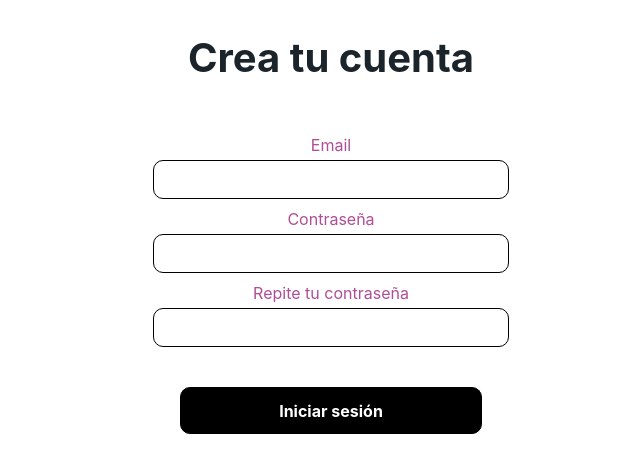
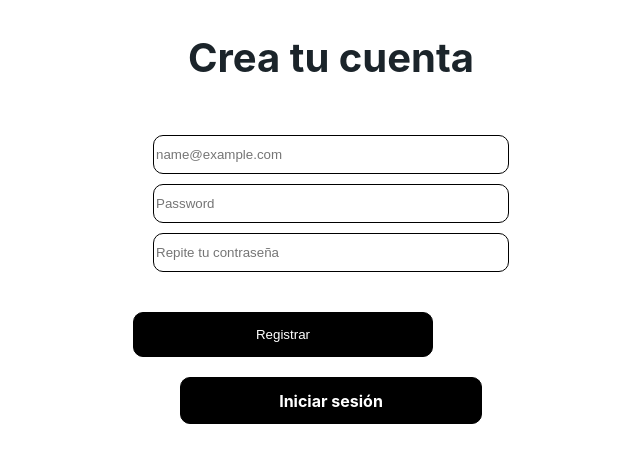
Before and after one commit to EmilioVidal/NeorisBloque, a React (Create React App) app in the folder nerisbloque-app/: page /creaCuenta in a window 1280 px wide. Shown: the top 472 px of the page, without its empty margins (309-949 px from the left). Built offline with nearby package versions, Linux system fonts and the light colour scheme.

Commit message:
Avance BD

```diff
--- a/nerisbloque-app/src/components/Bienvenido.jsx
+++ b/nerisbloque-app/src/components/Bienvenido.jsx
@@ -16,7 +16,7 @@ function Bienvenido() {
         <div className='input'>
             <div>
                 <p>Email</p>
-                <input type="text" />
+                <input type="text"  />
             </div>
             <div>
                 <p>Contraseña</p>
@@ -31,7 +31,7 @@ function Bienvenido() {
 
             <a href="">Olvide mi contraseña</a>
         </div>
-        <Link to="/game" className='inicialS'>Iniciar sesión</Link>
+        <Link to="/game" className='inicialS' >Iniciar sesión</Link>
         <div id='lineaS'>
             <div className='linea-horizontal'></div>
             <span>ó</span>
--- a/nerisbloque-app/src/components/CreaCuenta.jsx
+++ b/nerisbloque-app/src/components/CreaCuenta.jsx
@@ -1,31 +1,60 @@
-import React from 'react'
-import './Bienvenido.css'
+import React from 'react';
 import { Link } from 'react-router-dom';
-
+import './Bienvenido.css';
+import { auth, database } from './FirebaseConfig';
+// import { database } from ' ./FirebaseConfig';
+import { createUserWithEmailAndPassword } from 'firebase/auth';
+import { ref, set } from 'firebase/database';
 
 function CreaCuenta() {
+  const handleRegister = async (event) => {
+    event.preventDefault();
+    const email = event.target.email.value;
+    const password = event.target.password.value;
+    const confirmPassword = event.target.confirmPassword.value;
+
+    if (password !== confirmPassword) {
+      alert("Las contraseñas no coinciden.");
+      return;
+    }
+
+    try {
+      const userCredential = await createUserWithEmailAndPassword(auth, email, password);
+      const user = userCredential.user;
+
+      // Guardar el email en la base de datos
+      set(ref(database, 'users/' + user.uid), {
+        email: email,
+      });
+
+      console.log("Usuario creado y guardado en la base de datos");
+      // Redirigir al usuario o mostrar un mensaje de éxito
+    } catch (error) {
+      console.error("Error al registrar el usuario:", error.message);
+      alert(error.message);
+    }
+  };
+
   return (
     <div id='loginP'>
       <h2>Crea tu cuenta</h2>
-
+      <form onSubmit={handleRegister}>
         <div className='input'>
           <div>
-                <p>Email</p>
-                <input type="text" />
+            <input name="email" type="text" className="form-control" id="emailInp" placeholder="name@example.com" />
           </div>
           <div>
-                <p>Contraseña</p>
-                <input type="password" />
+            <input name="password" type="password" className="form-control" id="passwordInp" placeholder="Password" />
           </div>
           <div>
-                <p>Repite tu contraseña</p>
-                <input type="password" />
+            <input name="confirmPassword" type="password" className="form-control" placeholder="Repite tu contraseña" />
           </div>
         </div>
-
-        <Link to="/game" className='inicialS'>Iniciar sesión</Link>
+        <button type="submit" className='inicialS'>Registrar</button>
+      </form>
+      <Link to="/login" className='inicialS'>Iniciar sesión</Link>
     </div>
-  )
+  );
 }
 
-export default CreaCuenta
+export default CreaCuenta;
--- /dev/null
+++ b/nerisbloque-app/src/components/FirebaseConfig.js
@@ -0,0 +1,27 @@
+//Import the functions you need from the SDKs you need
+import { initializeApp } from "firebase/app";
+import {getAuth} from"firebase/auth";
+import { getDatabase } from "firebase/database";
+import { getAnalytics } from "firebase/analytics";
+// TODO: Add SDKs for Firebase products that you want to use
+// https://firebase.google.com/docs/web/setup#available-libraries
+
+// Your web app's Firebase configuration
+// For Firebase JS SDK v7.20.0 and later, measurementId is optional
+const firebaseConfig = {
+  apiKey: "AIzaSyAyCkFeWzUjvXZCes0LgTvjMHc07F80pzk",
+  authDomain: "videojuego-fd243.firebaseapp.com",
+  projectId: "videojuego-fd243",
+  storageBucket: "videojuego-fd243.appspot.com",
+  messagingSenderId: "951943583016",
+  appId: "1:951943583016:web:d6d14e1148ca8ec88f6c1d",
+  measurementId: "G-R02D8PBHGB"
+};
+
+// Initialize Firebase
+const app = initializeApp(firebaseConfig);
+const auth = getAuth(app);
+const database = getDatabase(app);
+const analytics = getAnalytics(app);
+
+export { auth, database, analytics };
```
Also changed, not shown: nerisbloque-app/src/components/Registro.js (added, +27 -0 lines), 1 other file (tests, documents, lock files or other folders). Lines whose indentation alone changed are shown as unchanged.
